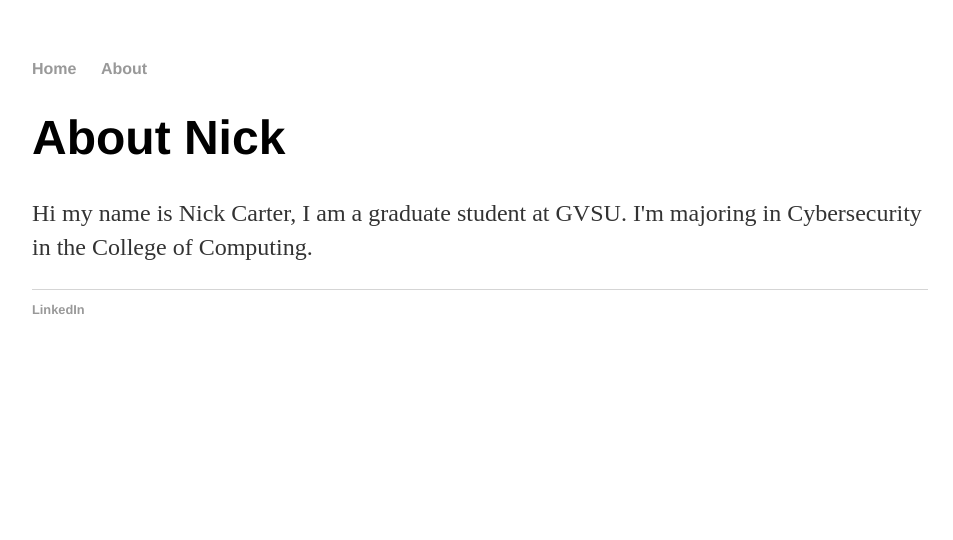
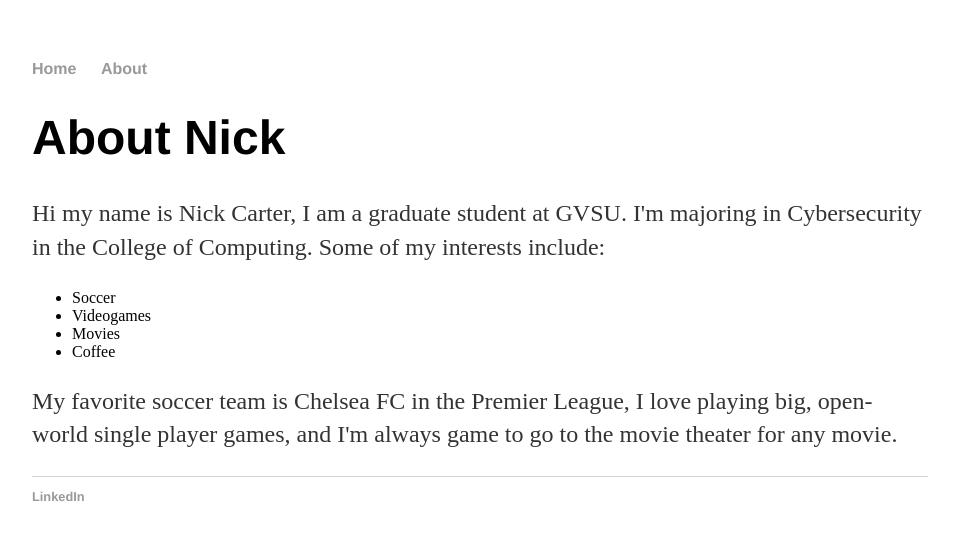
Before and after one commit to NickCarterGV/personal-website, a Jekyll site: the page built from about/index.html, in a window 1280 px wide. Shown: the top 540 px of the page, without its empty margins (160-1113 px from the left). Built offline with Jekyll 4.4.1, drawn with Linux system fonts in a browser that asks for light colours.

Commit message:
Added more info to About page

```diff
--- a/about/index.html
+++ b/about/index.html
@@ -4,5 +4,12 @@ title: Nick Carter Website
 ---
 <div class="blurb">
 	<h1>About Nick</h1>
-	<p>Hi my name is Nick Carter, I am a graduate student at GVSU. I'm majoring in Cybersecurity in the College of Computing. </p>
+	<p>Hi my name is Nick Carter, I am a graduate student at GVSU. I'm majoring in Cybersecurity in the College of Computing. Some of my interests include:</p>
+    <ul>
+        <li>Soccer</li>
+        <li>Videogames</li>
+        <li>Movies</li>
+        <li>Coffee</li>
+    </ul>
+    <p>My favorite soccer team is Chelsea FC in the Premier League, I love playing big, open-world single player games, and I'm always game to go to the movie theater for any movie.</p>
 </div><!-- /.blurb -->
```
